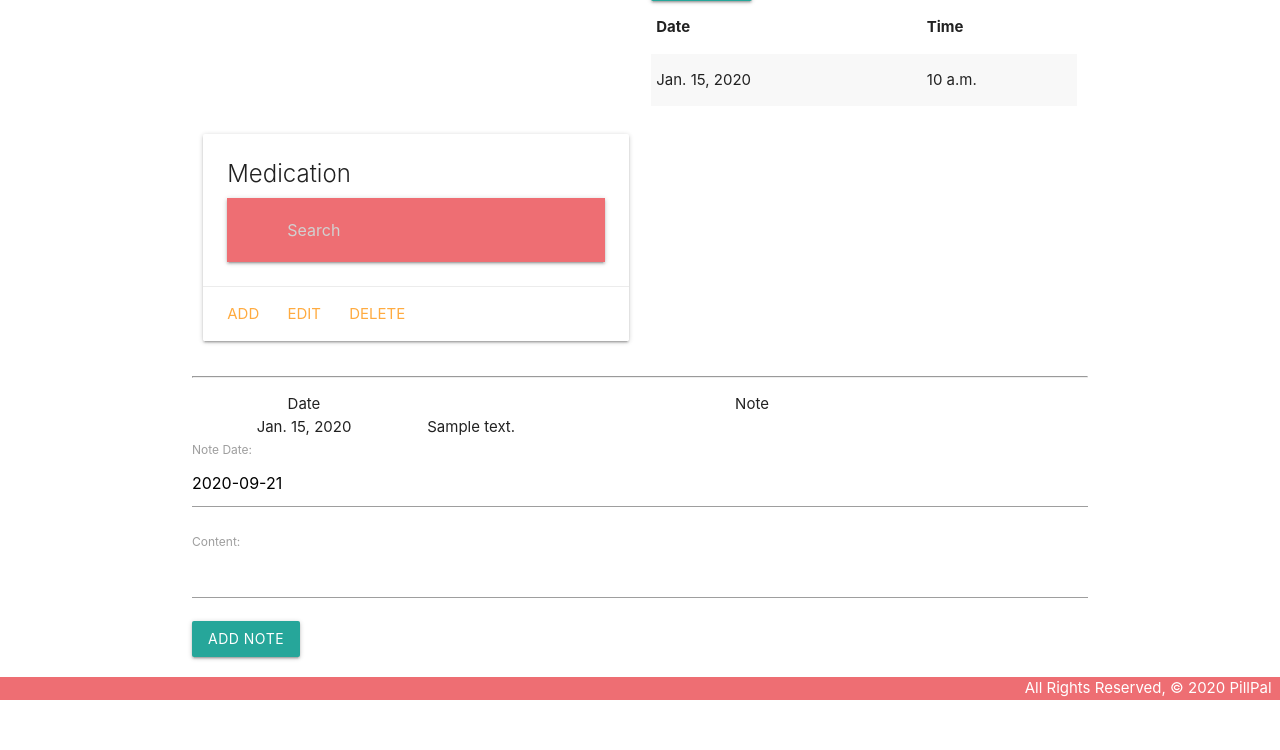
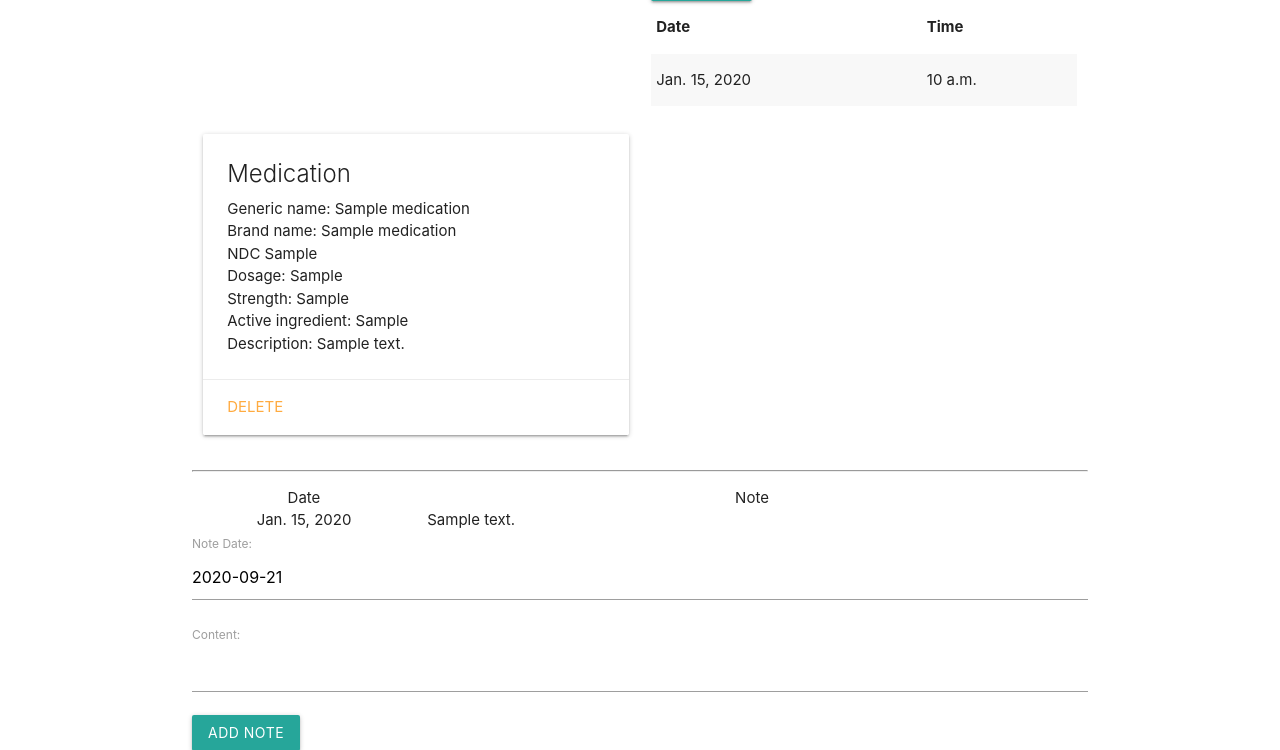
Before and after one commit to jdemarc/pillpal, a Django app: page /prescriptions/1/ in a window 1280 px wide. Shown: the part 433-1183 px from the top of the page. Before the commit the page ends 1133 px from the top, so only its background shows below. Run offline with Django 3.2, Linux system fonts and the light colour scheme; a user stored in the database is signed in; tables that the repository leaves empty hold one stand-in row (values such as "Sample post").

Commit message:
Render medication on prescription page.

```diff
--- a/pillpal/main_app/templates/prescriptions/detail.html
+++ b/pillpal/main_app/templates/prescriptions/detail.html
@@ -44,6 +44,18 @@
       <div class="card">
         <div class="card-content">
           <span class="card-title">Medication</span>
+          {% if prescription.medication_set.all %}
+          {% for medication in prescription.medication_set.all %}
+            <p> Generic name: {{ medication.generic_name }} </p>
+            <p> Brand name: {{ medication.brand_name }} </p>
+            <p> NDC {{ medication.product_ndc }}</p>
+            <p> Dosage: {{ medication.dosage_form }} </p>
+            <p> Strength: {{ medication.strength }} </p>
+            <p> Active ingredient: {{ medication.active_ingredient }}</p>
+            <p> Description: {{ medication.description }}</p>
+
+          {% endfor %}
+          {% else %}
           <nav>
             <div class="nav-wrapper">
               <form action="{% url 'medication_search' prescription.id %}" method="POST">
@@ -55,10 +67,10 @@
               </form>
             </div>
         </nav>
+        {% endif %}
         </div>
+
         <div class="card-action">
-          <a href="/">Add</a>
-          <a href="/">Edit</a>
           <a href="/">Delete</a>
         </div>
       </div>
```
